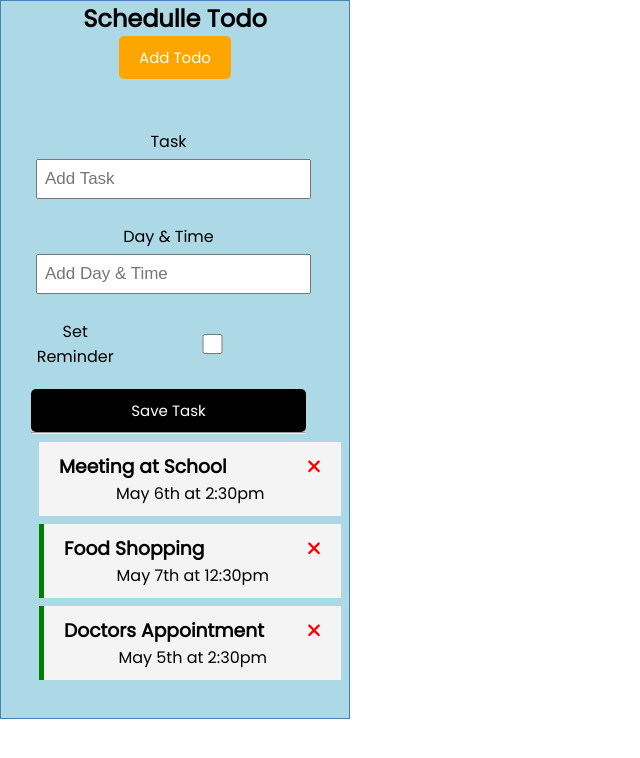
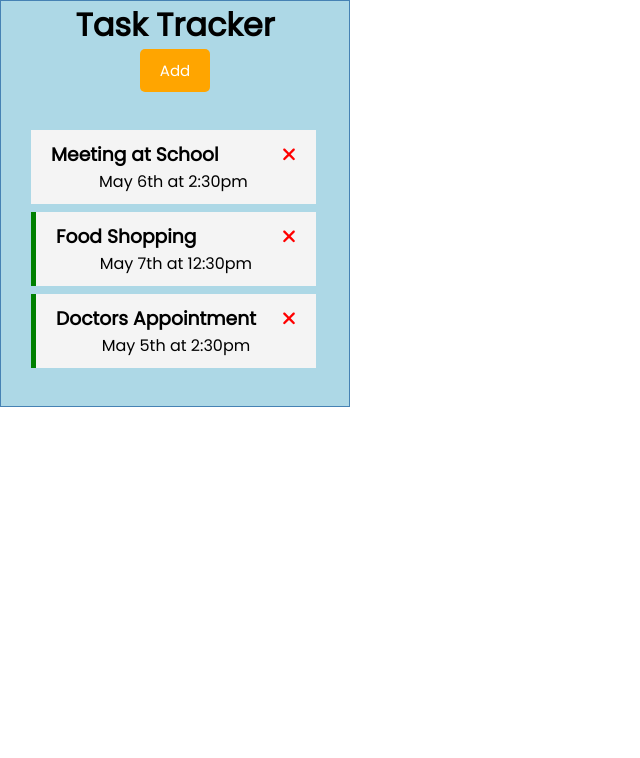
Before and after one commit to Roman123-game/angular-crash, an Angular app: page / in a window 1280 px wide. Shown: the top 758 px of the page, without its empty margins (0-640 px from the left). Built offline with nearby package versions, Linux system fonts and the light colour scheme; data requests are answered from the project's data file.

Commit message:
delete 1 file and update 10 files

```diff
--- a/src/app/app.component.html
+++ b/src/app/app.component.html
@@ -2,9 +2,7 @@
 <main class="main" >
   <div class="border">
   <app-header></app-header>
-  <app-button
 
-  [color]="'orange'"></app-button>
   <div class="container">
 
     <app-task></app-task>
--- a/src/app/components/add-todo/add-todo.component.html
+++ b/src/app/components/add-todo/add-todo.component.html
@@ -1,4 +1,5 @@
 <form
+*ngIf="showAddTask"
 class="add-form"
 (ngSubmit)="onSubmit()"
 >
@@ -31,5 +32,5 @@ class="add-form"
       id="reminder"
     />
   </div>
-  <input type="submit" value="Save Task" class="btn btn-block" />
+  <input type="submit" value="Save Task" class="btn  btn-submit" />
 </form>
--- a/src/app/components/add-todo/add-todo.component.ts
+++ b/src/app/components/add-todo/add-todo.component.ts
@@ -2,6 +2,10 @@ import { Component,Output,EventEmitter } from '@angular/core';
 import { TaskType } from '../../objects/TaskType';
 import { CommonModule } from '@angular/common';
 import { FormsModule } from '@angular/forms';
+import { Subscription } from 'rxjs';
+import { UiService } from '../../services/ui.service';
+
+
 
 @Component({
   selector: 'app-add-todo',
@@ -16,6 +20,13 @@ export class AddTodoComponent {
   day: string= '';
   reminder: boolean = false;
   showAddTask: boolean= false;
+  subscription: Subscription;
+
+  constructor(private uiService: UiService) {
+    this.subscription = this.uiService
+      .onToggle()
+      .subscribe((value) => (this.showAddTask = value));
+  }
 
   onSubmit(){
     if(!this.text){
--- a/src/app/components/button/button.component.html
+++ b/src/app/components/button/button.component.html
@@ -3,5 +3,5 @@
   class="btn"
   (click)="onClick()"
 >
-Add Todo
+{{text}}
 </button>
--- a/src/app/components/header/header.component.html
+++ b/src/app/components/header/header.component.html
@@ -1 +1,10 @@
-<h2>Schedulle Todo</h2>
+<header>
+  <h1>{{ title }}</h1>
+  <app-button
+
+    color="{{ showAddTask ? 'red' : 'orange' }}"
+    text="{{ showAddTask ? 'Close' : 'Add' }}"
+    (btnClick)="toggleAddTask()"
+  ></app-button>
+</header>
+<!-- *ngIf="hasRoute('/')" -->
--- a/src/app/components/header/header.component.ts
+++ b/src/app/components/header/header.component.ts
@@ -1,13 +1,28 @@
 import { Component } from '@angular/core';
-
+import { UiService } from '../../services/ui.service';
+import { Subscription } from 'rxjs';
+import { ButtonComponent } from '../button/button.component';
+// import { Router } from '@angular/router';
 
 @Component({
   selector: 'app-header',
   standalone: true,
-  imports: [],
+  imports: [ ButtonComponent],
   templateUrl: './header.component.html',
   styleUrl: './header.component.css'
 })
 export class HeaderComponent {
+  title: string = 'Task Tracker';
+  showAddTask: boolean = false;
+  subscription: Subscription ;
 
+  constructor(private uiService: UiService) {
+    this.subscription = this.uiService
+      .onToggle()
+      .subscribe((value) => (this.showAddTask = value));
+  }
+
+  toggleAddTask() {
+    this.uiService.toggleAddTask();
+  }
 }
--- a/src/app/components/task-item/task-item.component.css
+++ b/src/app/components/task-item/task-item.component.css
@@ -1,9 +1,10 @@
 .task {
   background: #f4f4f4;
-  margin: 8px;
+  margin: 8px 0px;
   padding: 10px 20px;
   cursor: pointer;
   min-width: 110%;
+
 }
 
 .task.reminder {
--- a/src/app/components/task-item/task-item.component.ts
+++ b/src/app/components/task-item/task-item.component.ts
@@ -20,6 +20,8 @@ export class TaskItemComponent implements OnInit {
   faTimes = faTimes
 
 
+
+
   ngOnInit(): void { }
 
   onDeleteItem(task:TaskType){
--- a/src/app/components/tasks/tasks.component.html
+++ b/src/app/components/tasks/tasks.component.html
@@ -1,7 +1,6 @@
  <app-add-todo
  (onAddTask)="addTask($event)"
  ></app-add-todo>
- <hr/>
 <app-task-item
 *ngFor="let task of tasks"
 [task]="task"
--- /dev/null
+++ b/src/app/services/ui.service.ts
@@ -0,0 +1,22 @@
+import { Injectable } from '@angular/core';
+import { TaskType } from '../objects/TaskType';
+// import { Tasks } from '../objects/Tasks';
+import {Observable,Subject} from 'rxjs';
+@Injectable({
+  providedIn: 'root'
+})
+export class UiService {
+  private showAddTask: boolean = false;
+  private subject = new Subject<any>();
+
+  constructor() { }
+
+  toggleAddTask(): void {
+    this.showAddTask = !this.showAddTask;
+    this.subject.next(this.showAddTask);
+  }
+  onToggle(): Observable<any> {
+    return this.subject.asObservable();
+  }
+
+}
--- a/src/styles.css
+++ b/src/styles.css
@@ -54,6 +54,10 @@ body {
   width: 100%;
 }
 
+.btn-submit{
+  width: 60%
+}
+
 .form-control {
   margin: 20px 0;
 }
```
Also changed, not shown: db copy.json (renamed from db_copy.json), 1 other file (tests, documents, lock files or other folders).
